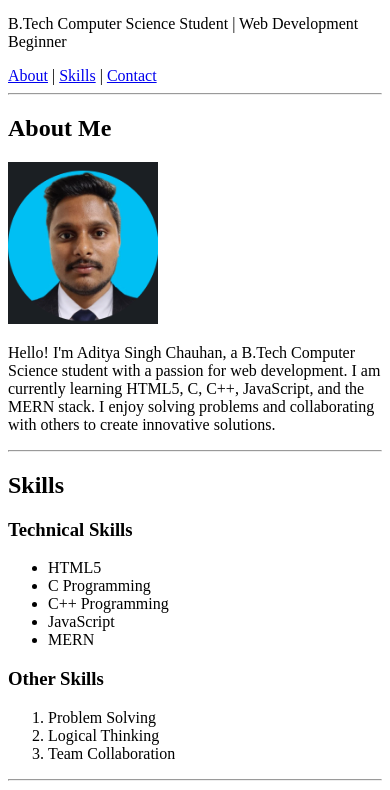
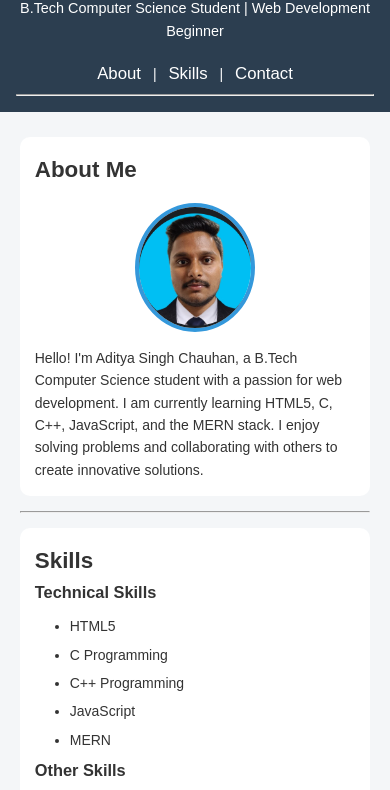
Before and after one commit to Aditya34as/PORTFOLIO-, a plain HTML site: page index.html in a window 390 px wide. Shown: the part 65-855 px from the top of the page. Drawn offline with Linux system fonts and the light colour scheme.

Commit message:
used css

```diff
--- a/index.html
+++ b/index.html
@@ -4,6 +4,7 @@
     <meta charset="UTF-8">
     <meta name="description" content="Personal Portfolio Website">
     <meta name="viewport" content="width=device-width, initial-scale=1.0">
+    <link rel="stylesheet" href="style.css">
     <title>Personal Portfolio</title>
 </head>
 
--- /dev/null
+++ b/style.css
@@ -0,0 +1,253 @@
+ /* ==============================
+   RESET DEFAULT STYLES
+================================ */
+* {
+    margin: 0;
+    padding: 0;
+    box-sizing: border-box;
+}
+
+/* ==============================
+   COLOR SCHEME
+================================ */
+:root {
+    --primary-color: #3498db;
+    --secondary-color: #2c3e50;
+    --accent-color: #e74c3c;
+    --text-color: #333;
+    --bg-color: #f4f6f8;
+}
+
+/* ==============================
+   BODY & GLOBAL STYLES
+================================ */
+body {
+    font-family: 'Poppins', sans-serif;
+    background-color: var(--bg-color);
+    color: var(--text-color);
+    line-height: 1.6;
+}
+
+html, body {
+    max-width: 100%;
+    overflow-x: hidden;
+}
+
+/* ==============================
+   HEADER & NAVIGATION
+================================ */
+header {
+    background-color: var(--secondary-color);
+    color: white;
+    padding: 1.5rem;
+    text-align: center;
+}
+
+header h1 {
+    font-size: 2rem;
+}
+
+header p {
+    margin-top: 5px;
+    font-size: 1rem;
+}
+
+nav {
+    margin-top: 12px;
+}
+
+nav a {
+    color: white;
+    text-decoration: none;
+    margin: 0 12px;
+    font-weight: 500;
+    transition: color 0.3s ease;
+}
+
+nav a:hover {
+    color: var(--accent-color);
+}
+
+/* ==============================
+   MAIN CONTENT LAYOUT
+================================ */
+main {
+    max-width: 900px;
+    margin: auto;
+    padding: 20px;
+}
+
+/* ==============================
+   SECTIONS
+================================ */
+section {
+    background-color: white;
+    padding: 25px;
+    margin: 25px 0;
+    border-radius: 10px;
+}
+
+/* ==============================
+   ABOUT SECTION
+================================ */
+#about img {
+    display: block;
+    margin: 15px auto;
+    width: 150px;
+    border-radius: 50%;
+    border: 4px solid var(--primary-color);
+}
+
+/* ==============================
+   SKILLS SECTION
+================================ */
+ul, ol {
+    margin-top: 10px;
+    margin-left: 20px;
+}
+
+li {
+    margin-bottom: 6px;
+}
+
+/* ==============================
+   CONTACT FORM
+================================ */
+form {
+    margin-top: 15px;
+}
+
+form label {
+    font-weight: 500;
+}
+
+form input,
+form textarea {
+    width: 100%;
+    padding: 10px;
+    margin-top: 6px;
+    border-radius: 5px;
+    border: 1px solid #ccc;
+    font-size: 15px;
+}
+
+input[type="submit"] {
+    background-color: var(--primary-color);
+    color: white;
+    border: none;
+    margin-top: 15px;
+    padding: 12px;
+    font-size: 16px;
+    cursor: pointer;
+    border-radius: 5px;
+    transition: background-color 0.3s ease;
+}
+
+input[type="submit"]:hover {
+    background-color: var(--accent-color);
+}
+
+/* ==============================
+   FOOTER
+================================ */
+footer {
+    text-align: center;
+    padding: 15px;
+    background-color: var(--secondary-color);
+    color: white;
+    font-size: 0.9rem;
+}
+
+/* =====================================================
+   RESPONSIVE DESIGN – MOBILE FRIENDLY FOR ALL DEVICES
+===================================================== */
+
+/* ---------- SMALL PHONES (≤ 480px) ---------- */
+@media (max-width: 480px) {
+
+    body {
+        font-size: 14px;
+    }
+
+    header h1 {
+        font-size: 1.4rem;
+    }
+
+    header p {
+        font-size: 0.9rem;
+    }
+
+    nav a {
+        display: block;
+        margin: 6px 0;
+        font-size: 1rem;
+    }
+
+    main {
+        padding: 10px;
+    }
+
+    section {
+        padding: 15px;
+        margin: 15px 0;
+    }
+
+    #about img {
+        width: 120px;
+    }
+
+    form input,
+    form textarea {
+        font-size: 14px;
+    }
+
+    input[type="submit"] {
+        padding: 10px;
+        font-size: 15px;
+    }
+}
+
+/* ---------- STANDARD SMARTPHONES (≤ 600px) ---------- */
+@media (max-width: 600px) {
+
+    header {
+        padding: 1rem;
+    }
+
+    header h1 {
+        font-size: 1.6rem;
+    }
+
+    nav {
+        margin-top: 12px;
+    }
+
+    nav a {
+        display: inline-block;
+        margin: 6px 8px;
+    }
+
+    section h2 {
+        font-size: 1.4rem;
+    }
+
+    ul, ol {
+        padding-left: 15px;
+    }
+}
+
+/* ---------- LARGE PHONES & TABLETS (≤ 768px) ---------- */
+@media (max-width: 768px) {
+
+    header {
+        text-align: center;
+    }
+
+    nav a {
+        font-size: 1.05rem;
+    }
+
+    main {
+        max-width: 95%;
+    }
+}
```
Also changed, not shown: screenshots/desktopview.png (added), screenshots/mobileview.png (added), 1 other file.
